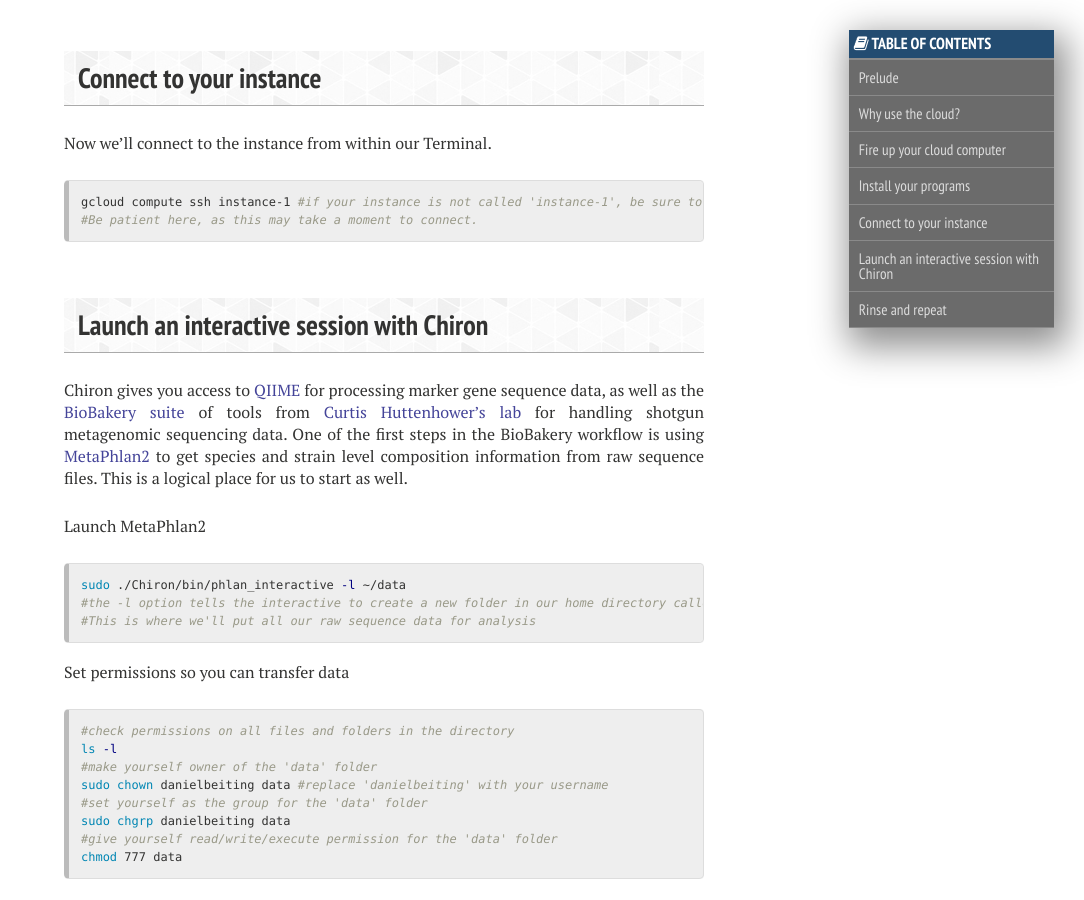
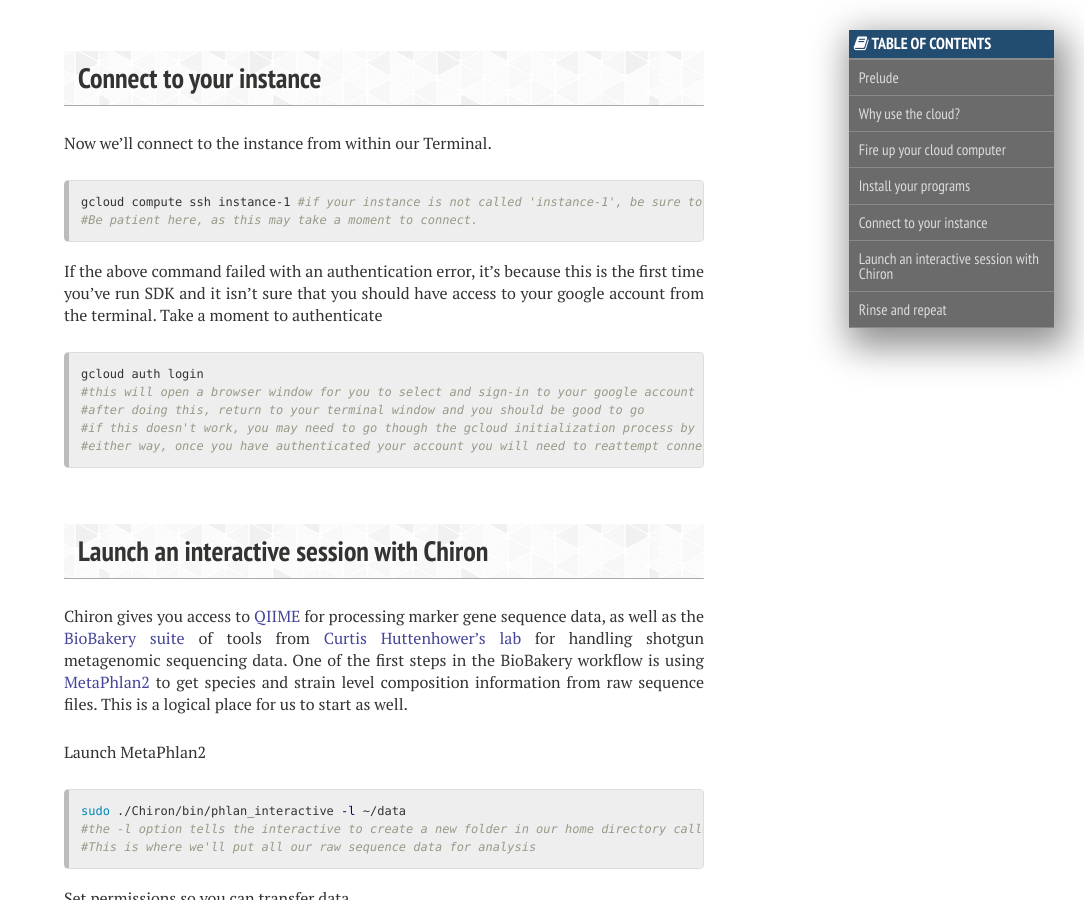
Before and after one commit to hostmicrobe/hostmicrobe.github.io, a Jekyll site: the page built from _posts/microbiome/2017-07-14-cloudComputing_part1.md, in a window 1280 px wide and 900 px high, scrolled down 4336 px. Shown: the whole window, without its empty margins (196-1280 px from the left). Built offline with Jekyll 4.4.1, drawn with Linux system fonts in a browser that asks for light colours; nearby versions of some CDN libraries; comment, search, counter and statistics services are not loaded.

Commit message:
final updates to first blog post

```diff
--- a/_posts/microbiome/2017-07-14-cloudComputing_part1.md
+++ b/_posts/microbiome/2017-07-14-cloudComputing_part1.md
@@ -111,6 +111,16 @@ gcloud compute ssh instance-1 #if your instance is not called 'instance-1', be s
 #Be patient here, as this may take a moment to connect.
 {% endhighlight %}
 
+If the above command failed with an authentication error, it's because this is the first time you've run SDK and it isn't sure that you should have access to your google account from the terminal.  Take a moment to authenticate
+{% highlight bash %}
+gcloud auth login
+#this will open a browser window for you to select and sign-in to your google account
+#after doing this, return to your terminal window and you should be good to go
+#if this doesn't work, you may need to go though the gcloud initialization process by executing 'gcloud init'
+#either way, once you have authenticated your account you will need to reattempt connecting with 'gcloud compute ssh instance-1'
+{% endhighlight %}
+
+
 ## Launch an interactive session with Chiron
 Chiron gives you access to [QIIME](https://qiime2.org/) for processing marker gene sequence data, as well as the [BioBakery suite](https://bitbucket.org/biobakery/biobakery/wiki/browse/) of tools from [Curtis Huttenhower's lab](https://huttenhower.sph.harvard.edu/) for handling shotgun metagenomic sequencing data.  One of the first steps in the BioBakery workflow is using [MetaPhlan2](http://www.nature.com/nmeth/journal/v9/n8/full/nmeth.2066.html) to get species and strain level composition information from raw sequence files.  This is a logical place for us to start as well.
 
```
